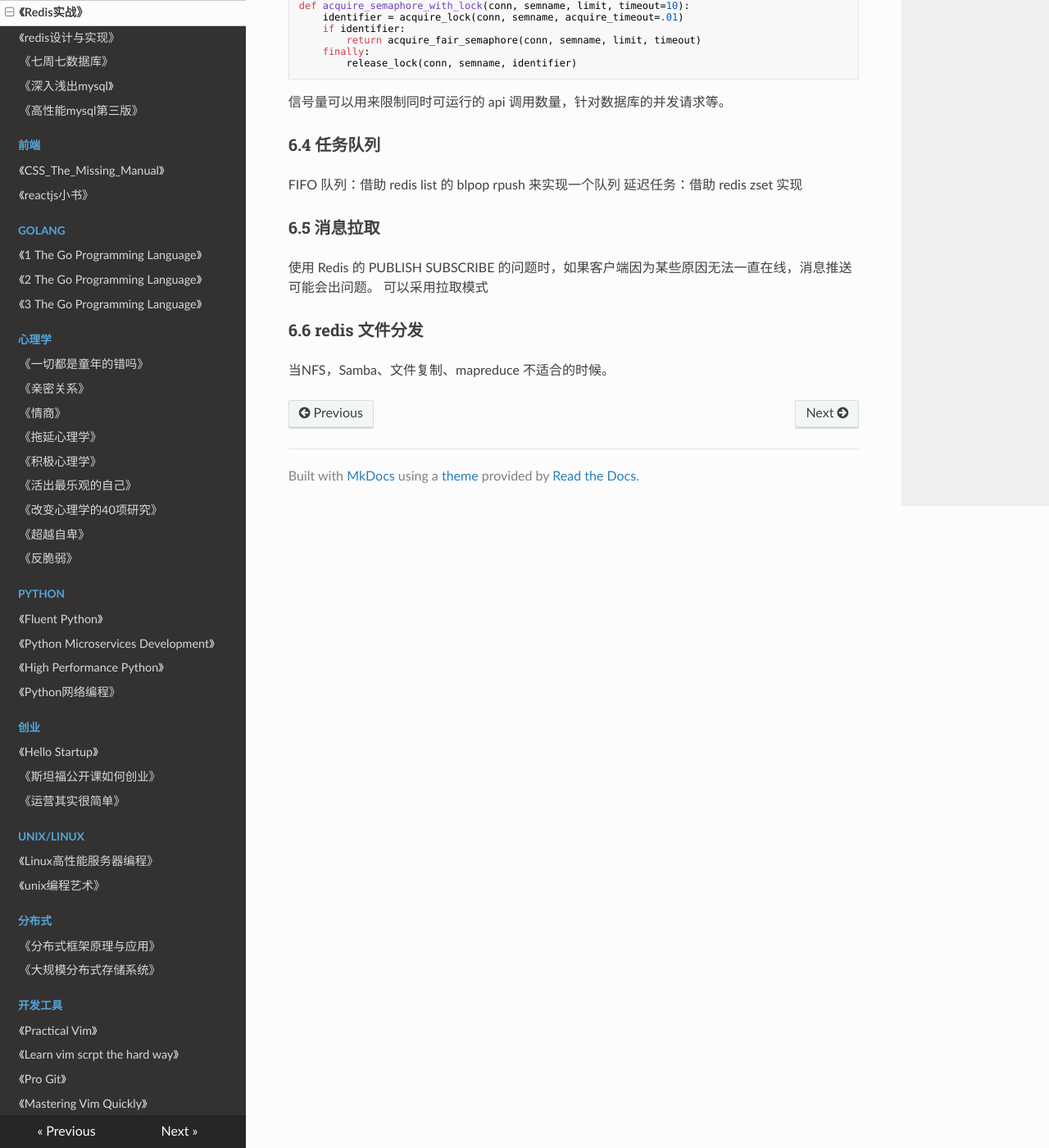
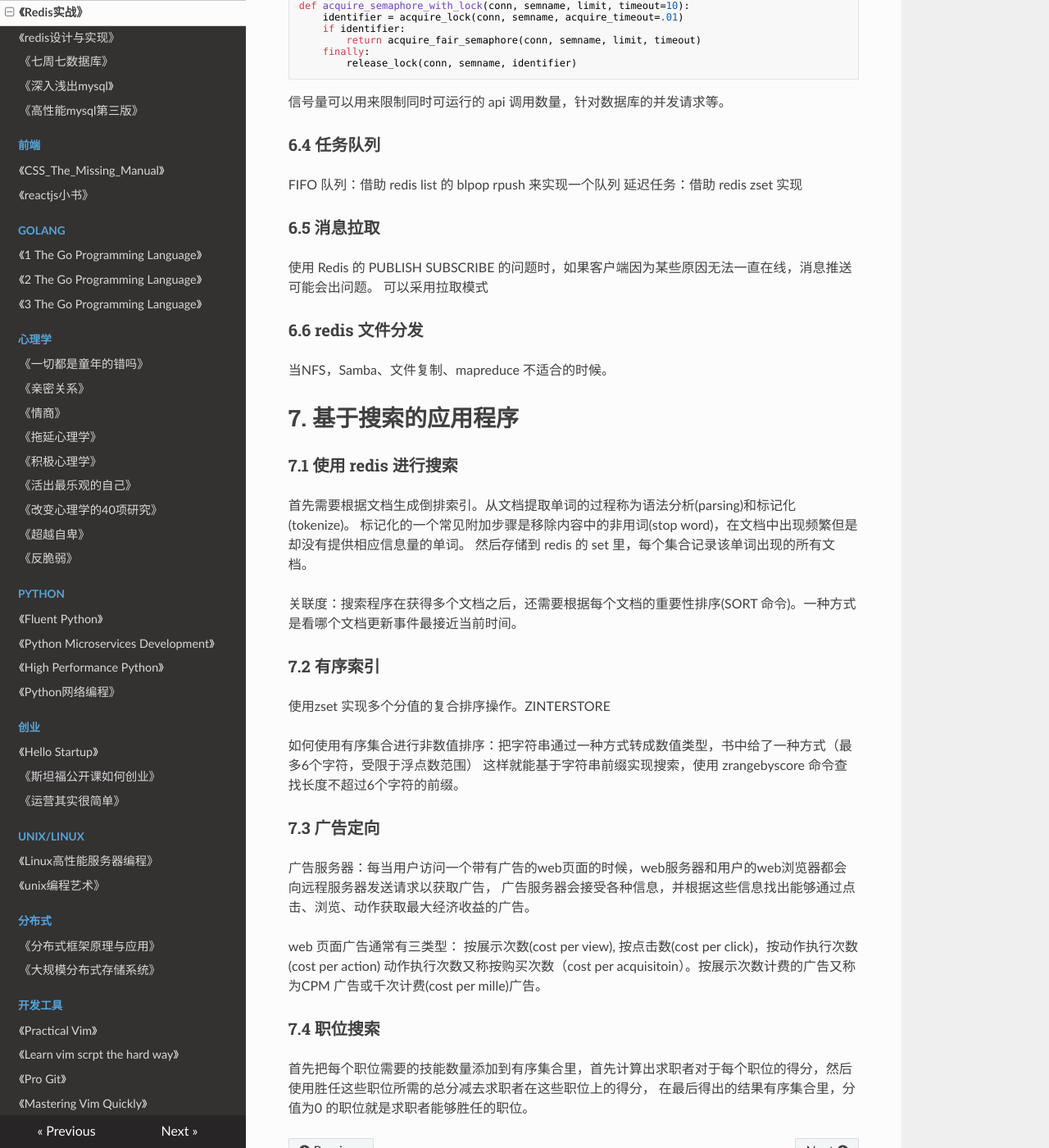
Before and after one commit to PegasusWang/booknotes, an MkDocs documentation site: the page built from docs/database/redis实战.md, in a window 1280 px wide and 1400 px high, scrolled down 8421 px. Shown: the whole window at 82% size. Built offline with MkDocs 1.6.1, drawn with Linux system fonts in a browser that asks for light colours; nearby versions of some CDN libraries; old or Windows-style settings are respelled for this version of MkDocs.

Commit message:
redis 实现搜索

```diff
--- a/docs/database/redis实战.md
+++ b/docs/database/redis实战.md
@@ -394,3 +394,34 @@ FIFO 队列：借助 redis list 的 blpop rpush 来实现一个队列
 ### 6.6 redis 文件分发
 
 当NFS，Samba、文件复制、mapreduce 不适合的时候。
+
+
+# 7. 基于搜索的应用程序
+
+### 7.1 使用 redis 进行搜索
+
+首先需要根据文档生成倒排索引。从文档提取单词的过程称为语法分析(parsing)和标记化(tokenize)。
+标记化的一个常见附加步骤是移除内容中的非用词(stop word)，在文档中出现频繁但是却没有提供相应信息量的单词。
+然后存储到 redis 的 set 里，每个集合记录该单词出现的所有文档。
+
+关联度：搜索程序在获得多个文档之后，还需要根据每个文档的重要性排序(SORT 命令)。一种方式是看哪个文档更新事件最接近当前时间。
+
+### 7.2 有序索引
+
+使用zset 实现多个分值的复合排序操作。ZINTERSTORE
+
+如何使用有序集合进行非数值排序：把字符串通过一种方式转成数值类型，书中给了一种方式（最多6个字符，受限于浮点数范围）
+这样就能基于字符串前缀实现搜索，使用 zrangebyscore 命令查找长度不超过6个字符的前缀。
+
+### 7.3 广告定向
+
+广告服务器：每当用户访问一个带有广告的web页面的时候，web服务器和用户的web浏览器都会向远程服务器发送请求以获取广告，
+广告服务器会接受各种信息，并根据这些信息找出能够通过点击、浏览、动作获取最大经济收益的广告。
+
+web 页面广告通常有三类型： 按展示次数(cost per view), 按点击数(cost per click)，按动作执行次数(cost per action)
+动作执行次数又称按购买次数（cost per acquisitoin）。按展示次数计费的广告又称为CPM 广告或千次计费(cost per mille)广告。
+
+### 7.4 职位搜索
+
+首先把每个职位需要的技能数量添加到有序集合里，首先计算出求职者对于每个职位的得分，然后使用胜任这些职位所需的总分减去求职者在这些职位上的得分，
+在最后得出的结果有序集合里，分值为0 的职位就是求职者能够胜任的职位。
```
